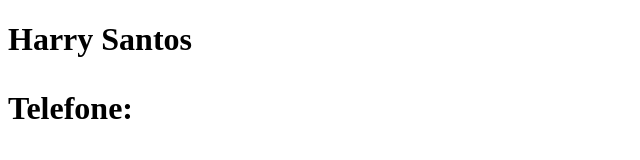
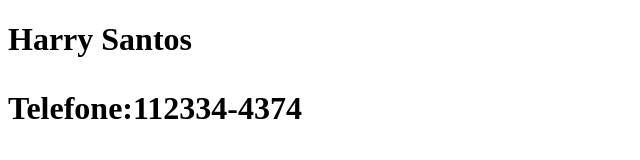
Before and after one commit to HarryCSantos/ProgramadorBr, a plain HTML site: page desafio-currículo.html in a window 1280 px wide. Shown: the whole page, without its empty margins (0-640 px from the left). Drawn offline with Linux system fonts and the light colour scheme.

Commit message:
Update desafio-currículo.html

```diff
--- a/desafio-currículo.html
+++ b/desafio-currículo.html
@@ -3,7 +3,7 @@
 <html>
 	<body>
 		<h1>Harry Santos<h1>
-			<p>Telefone:<p>
+			<p>Telefone:112334-4374<p>
 
 	</body>
 
```
